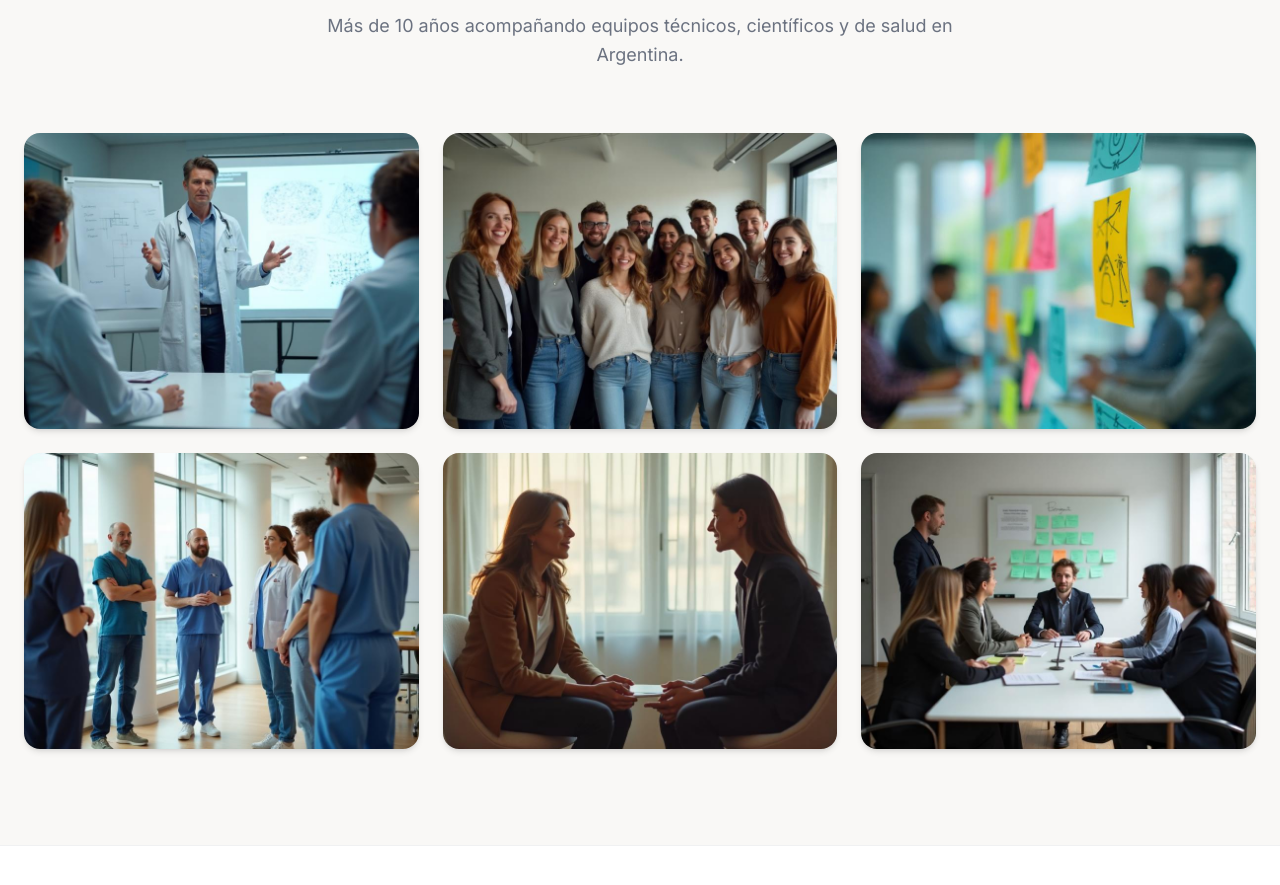
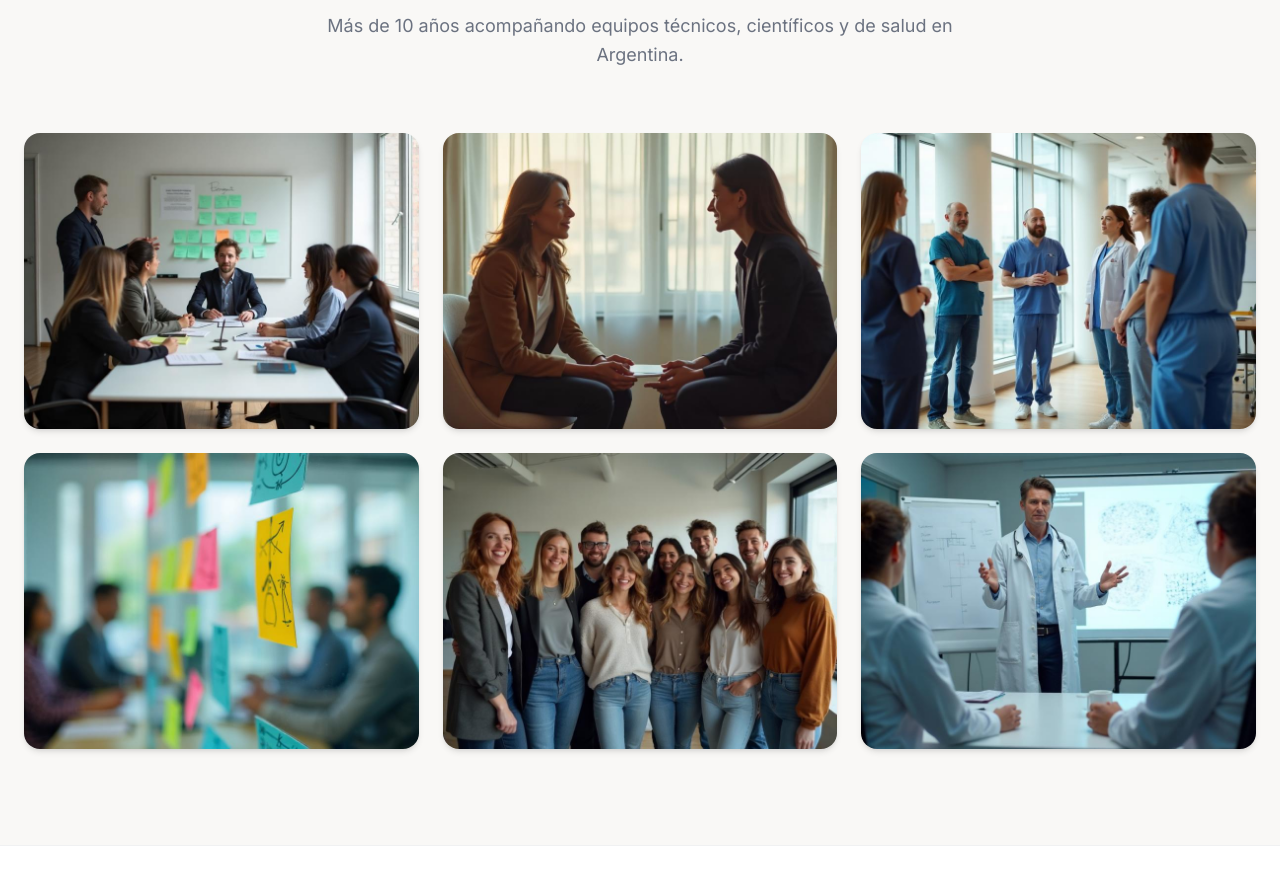
Before and after one commit to santiagochinellato/quero-perfilProfesional, a Next.js app: page / in a window 1280 px wide. Shown: the part 6580-7465 px from the top of the page. Built offline with nearby package versions, Linux system fonts and the light colour scheme.

Commit message:
fixed next config and gallery components

```diff
--- a/components/ui/gallery-section.tsx
+++ b/components/ui/gallery-section.tsx
@@ -4,7 +4,23 @@ import { motion } from "framer-motion";
 import siteContent from "@/data/site-content.json";
 import Image from "next/image";
 import { useRef } from "react";
-import { getAssetPath } from "@/lib/utils";
+
+// Static imports for Gallery
+import gallery1 from "@/public/images/gallery-1.jpg";
+import gallery2 from "@/public/images/gallery-2.jpg";
+import gallery3 from "@/public/images/gallery-3.jpg";
+import gallery4 from "@/public/images/gallery-4.jpg";
+import gallery5 from "@/public/images/gallery-5.jpg";
+import gallery6 from "@/public/images/gallery-6.jpg";
+
+const galleryImages = [
+  gallery1,
+  gallery2,
+  gallery3,
+  gallery4,
+  gallery5,
+  gallery6,
+];
 
 export default function GallerySection() {
   const { gallery } = siteContent;
@@ -36,7 +52,7 @@ export default function GallerySection() {
           ref={carouselRef}
           className="flex md:grid md:grid-cols-3 gap-6 overflow-x-auto md:overflow-visible snap-x snap-mandatory pb-8 md:pb-0 -mx-6 px-6 md:mx-0 md:px-0 scrollbar-hide"
         >
-          {gallery.images.map((src, idx) => (
+          {galleryImages.map((src, idx) => (
             <motion.div
               key={idx}
               initial={{ opacity: 0, y: 20 }}
@@ -46,10 +62,11 @@ export default function GallerySection() {
               className="min-w-[85vw] md:min-w-0 snap-center relative aspect-[4/3] rounded-2xl overflow-hidden shadow-md hover:shadow-xl transition-all duration-500 group"
             >
               <Image
-                src={getAssetPath(src)}
+                src={src}
                 alt={`Gallery image ${idx + 1}`}
                 fill
                 className="object-cover transition-transform duration-700 group-hover:scale-105"
+                placeholder="blur"
               />
               {/* Overlay gradient */}
               <div className="absolute inset-0 bg-gradient-to-t from-navy-deep/20 to-transparent opacity-0 group-hover:opacity-100 transition-opacity duration-300" />
```
